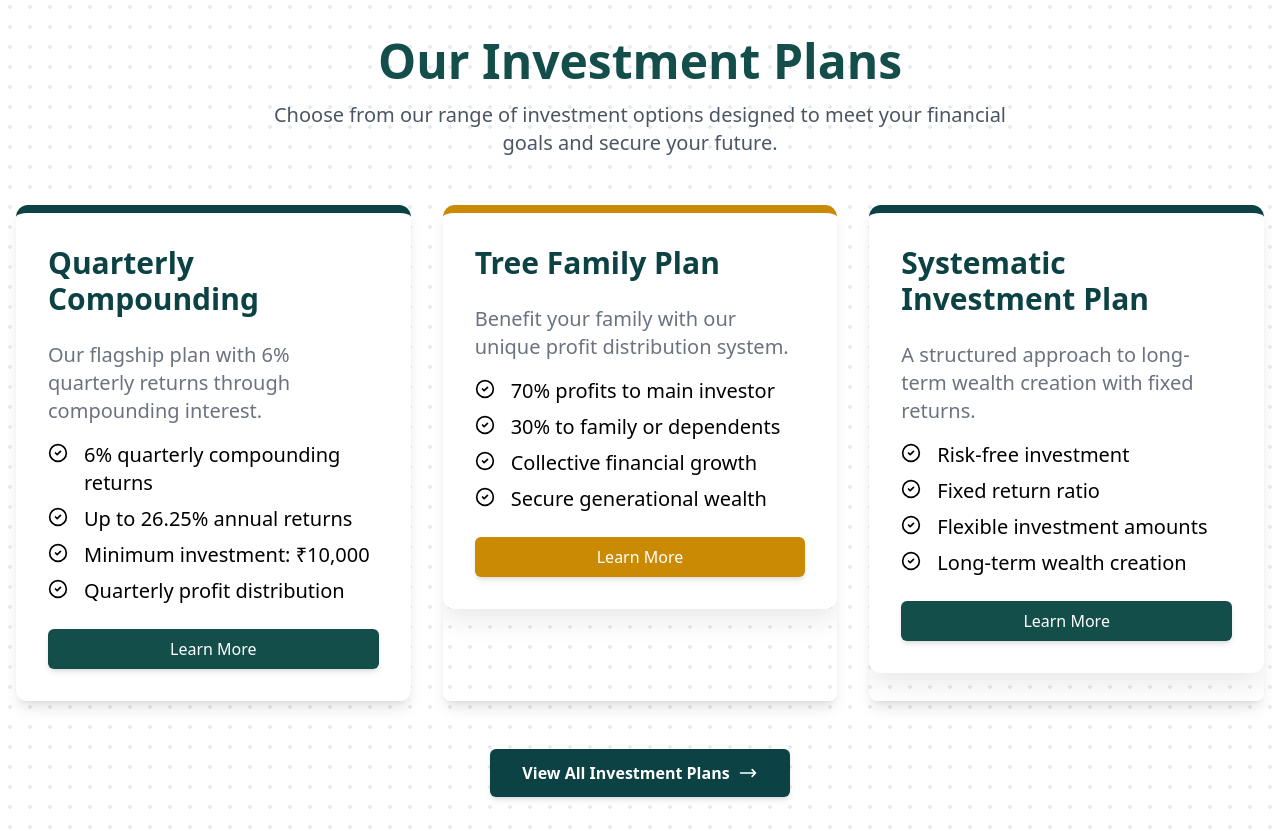
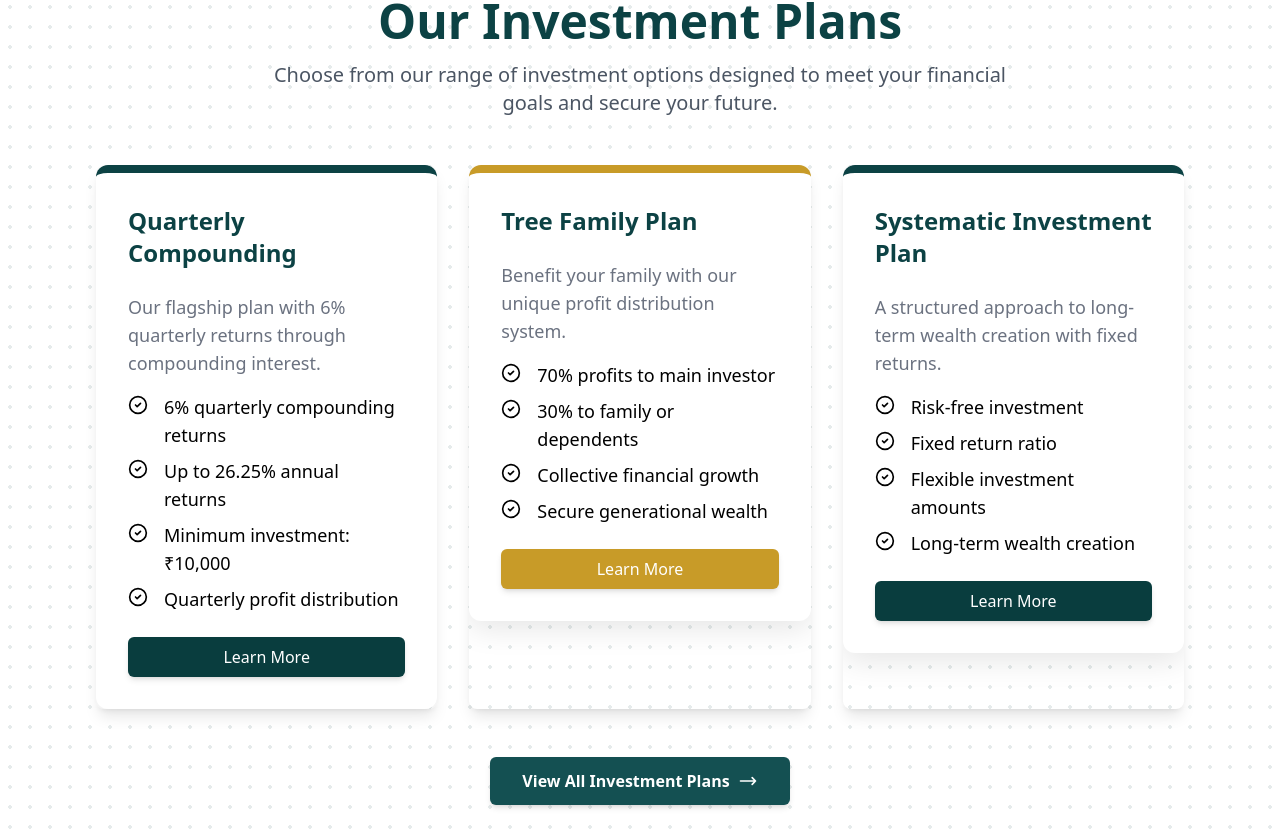
Before and after one commit to jalpanakrani1997/InfiniumFinance, a React (Create React App) app: page / in a window 1280 px wide. Shown: the part 1310-2141 px from the top of the page. Built offline with nearby package versions, Linux system fonts and the light colour scheme.

Commit message:
Update OurInvest.jsx

```diff
--- a/src/components/OurInvest.jsx
+++ b/src/components/OurInvest.jsx
@@ -13,7 +13,7 @@ const OurInvest = () => {
         'Quarterly profit distribution'
       ],
       color: 'border-t-[#0c4244]',
-      buttonColor: 'bg-teal-900 hover:bg-[#0c4244]'
+      buttonColor: 'bg-[#093d3e] hover:bg-[#145052]'
     },
     {
       title: 'Tree Family Plan',
@@ -24,8 +24,8 @@ const OurInvest = () => {
         'Collective financial growth',
         'Secure generational wealth'
       ],
-      color: 'border-t-yellow-600',
-      buttonColor: 'bg-yellow-600 hover:bg-yellow-700'
+      color: 'border-t-[#c89b28]',
+      buttonColor: 'bg-[#c89b28] hover:bg-[#b4891d]'
     },
     {
       title: 'Systematic Investment Plan',
@@ -37,15 +37,15 @@ const OurInvest = () => {
         'Long-term wealth creation'
       ],
       color: 'border-t-[#0c4244]',
-      buttonColor: 'bg-teal-900 hover:bg-[#0c4244]'
+      buttonColor: 'bg-[#093d3e] hover:bg-[#145052]'
     }
   ];
 
   return (
-    <section id="how-it-works" className="pattern-dots min-h-screen bg-gradient-to-br from-gray-50 to-gray-100 py-20">
-      <div className="container mx-auto px-4">
+    <section id="how-it-works" className="pattern-dots min-h-screen bg-gradient-to-br from-gray-50 to-gray-100 py-10">
+      <div className="container-fluid   px-4 mr-20 ml-20">
         <div className="text-center mb-12">
-          <h3 className="text-xl md:text-5xl font-bold text-teal-900 mb-4">Our Investment Plans</h3>
+          <h3 className="text-lg md:text-5xl font-bold text-[#0c4244] mb-4">Our Investment Plans</h3>
           <p className="text-gray-600 text-xl max-w-3xl mx-auto">
             Choose from our range of investment options designed to meet your financial goals and secure your future.
           </p>
@@ -59,9 +59,9 @@ const OurInvest = () => {
                 className={`relative group bg-white p-8 rounded-xl shadow-[0_8px_30px_rgb(0,0,0,0.1)] transition-transform duration-500 overflow-hidden flex flex-col justify-between ${step.color} border-t-8`}
               >
                 <div className="flex flex-col gap-4">
-                  <h2 className="text-3xl font-bold text-[#0c4244] mb-2">{step.title}</h2>
-                  <p className='text-gray-500 text-xl'>{step.suggestion}</p>
-                  <ul className=" text-xl space-y-2">
+                  <h2 className="text-2xl font-bold text-[#0c4244] mb-2">{step.title}</h2>
+                  <p className='text-gray-500 text-lg'>{step.suggestion}</p>
+                  <ul className=" text-lg space-y-2">
                     {step.description.map((desc, idx) => (
                       <li key={idx} className="flex items-start gap-2">
                         <LucideCircleCheck className="lucide lucide-circle-check-big h-5 w-5 text-dark-green mr-2 shrink-0 mt-0.5" size={18} />
@@ -81,7 +81,7 @@ const OurInvest = () => {
 
         <div className="mt-12 text-center ">
 
-          <button className="transform transition-all duration-300 ease-in-out hover:shadow-md hover:scale-105 bg-[#0c4244] hover:bg-teal-800 text-white px-8 py-3 rounded-md font-semibold shadow-md flex items-center justify-center gap-2 mx-auto">
+          <button className="transform transition-all duration-300 ease-in-out hover:shadow-md hover:scale-105 bg-[#145052] hover:bg-[#093d3e] text-white px-8 py-3 rounded-md font-semibold shadow-md flex items-center justify-center gap-2 mx-auto">
             View All Investment Plans
             <svg xmlns="http://www.w3.org/2000/svg" className="h-5 w-5" fill="none" viewBox="0 0 24 24" stroke="currentColor">
               <path strokeLinecap="round" strokeLinejoin="round" strokeWidth="2" d="M17 8l4 4m0 0l-4 4m4-4H3" />
```
